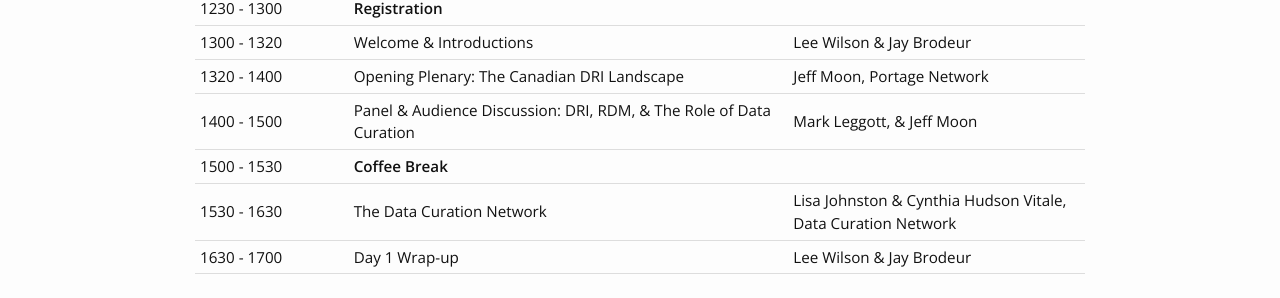
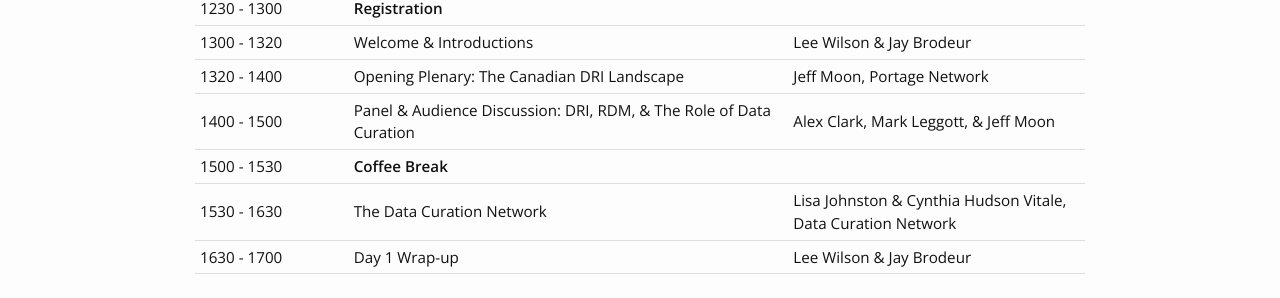
Before and after one commit to data-curation/data-curation.github.io, a Jekyll site: the page built from agenda.md, in a window 1280 px wide. Shown: the part 1178-1476 px from the top of the page. Built offline with Jekyll 4.4.1, drawn with Linux system fonts in a browser that asks for light colours.

Commit message:
Update agenda.md

```diff
--- a/agenda.md
+++ b/agenda.md
@@ -158,7 +158,7 @@ permalink: /agenda/
     <tr>
     	<td>1400 - 1500</td>
     	<td>Panel & Audience Discussion: DRI, RDM, & The Role of Data Curation</td>
-    	<td>Mark Leggott, & Jeff Moon</td>
+    	<td>Alex Clark, Mark Leggott, & Jeff Moon</td>
     </tr>
     <tr>
 	 <td>1500 - 1530</td>
```
